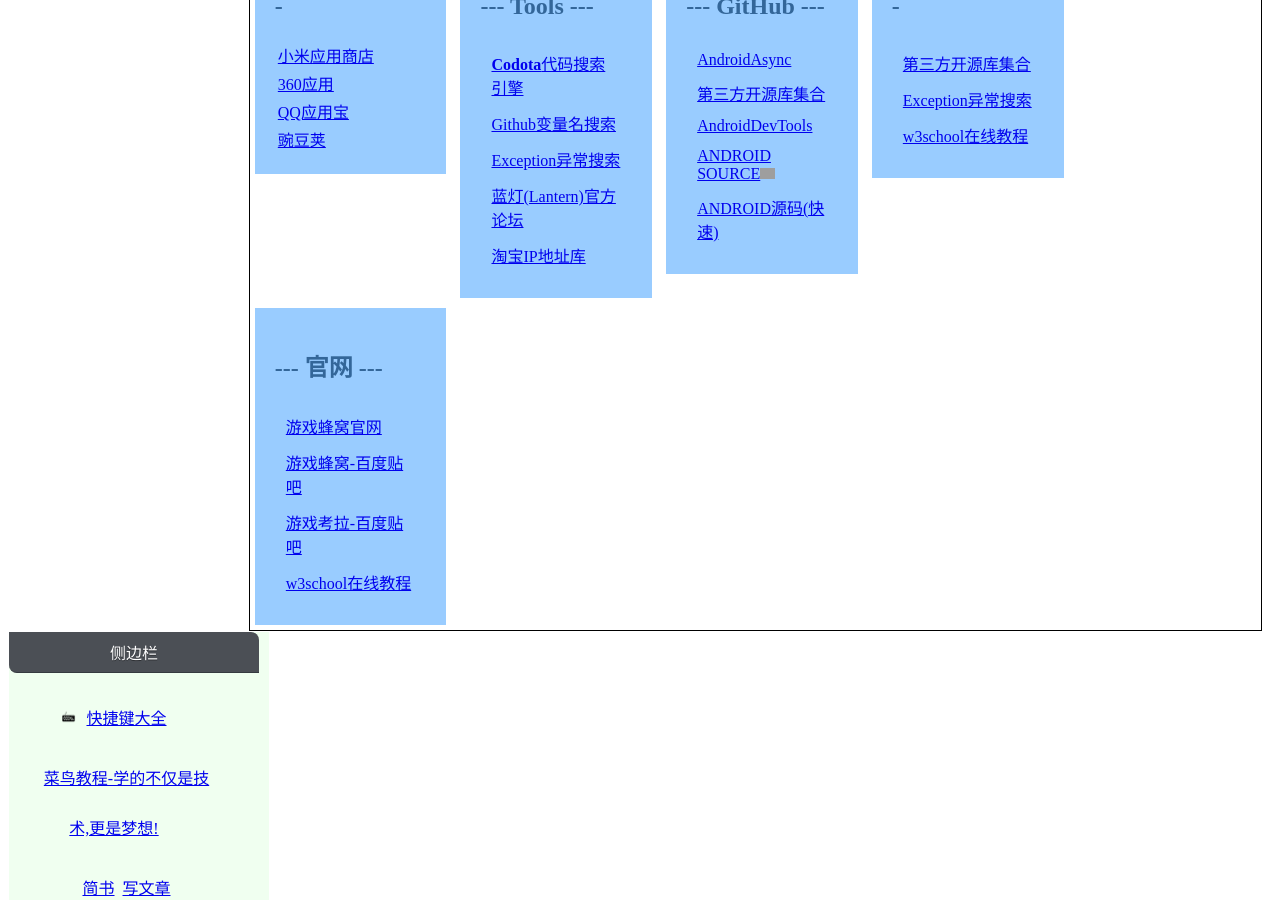
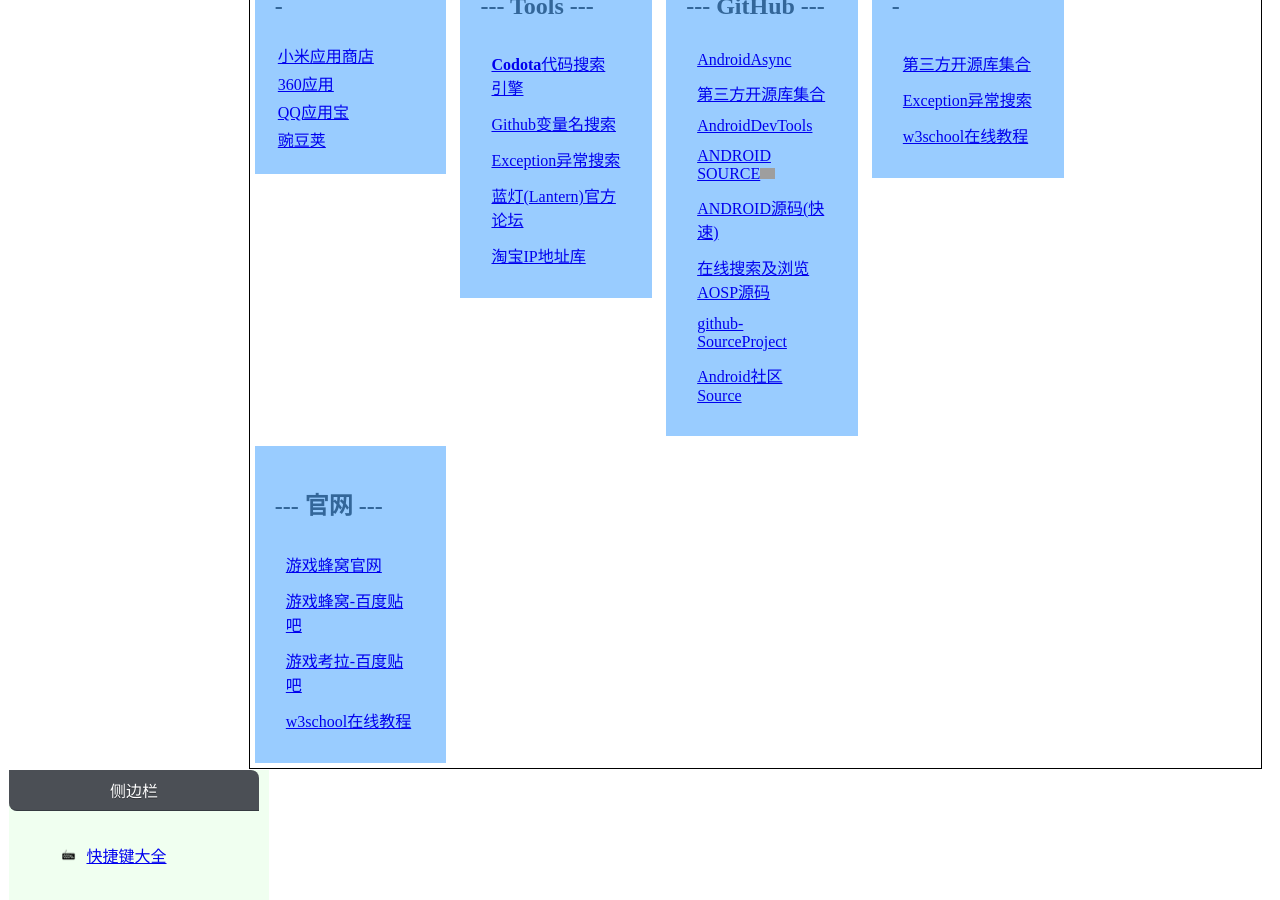
Before and after one commit to github201407/github201407.github.io, a Jekyll site: the page common.html, which Jekyll copies as it is, in a window 1280 px wide and 900 px high, scrolled down 1078 px. Built offline with Jekyll 4.4.1, drawn with Linux system fonts in a browser that asks for light colours; grey boxes are pictures that could not be loaded.

Commit message:
添加源码链接

```diff
--- a/common.html
+++ b/common.html
@@ -271,7 +271,7 @@
       <table border="0" cellspacing="10">
         <tbody>
           <tr>
-            <td> <a href="http://192.168.85.55/" target="_blank">在线DES解密工具</a> </td>
+            <td> <a href="http://192.168.103.91/" target="_blank">在线DES解密工具</a> </td>
           </tr>
           <tr>
             <td> <a href="http://www.bejson.com/jsonviewernew/" target="_blank">在线JSON格式化</a> </td>
@@ -484,6 +484,15 @@
           </tr>
           <tr>
             <td> <a href="http://aospxref.com/" target="_blank">ANDROID源码(快速)</a></td>
+          </tr>
+          <tr>
+            <td> <a href="https://cs.android.com" target="_blank">在线搜索及浏览AOSP源码</a></td>
+          </tr>
+          <tr>
+            <td> <a href="https://github.com/aosp-mirror" target="_blank">github-SourceProject</a></td>
+          </tr>
+          <tr>
+            <td> <a href="https://www.androidos.net.cn/sourcecode" target="_blank">Android社区Source</a></td>
           </tr>
         </tbody>
       </table>
```
